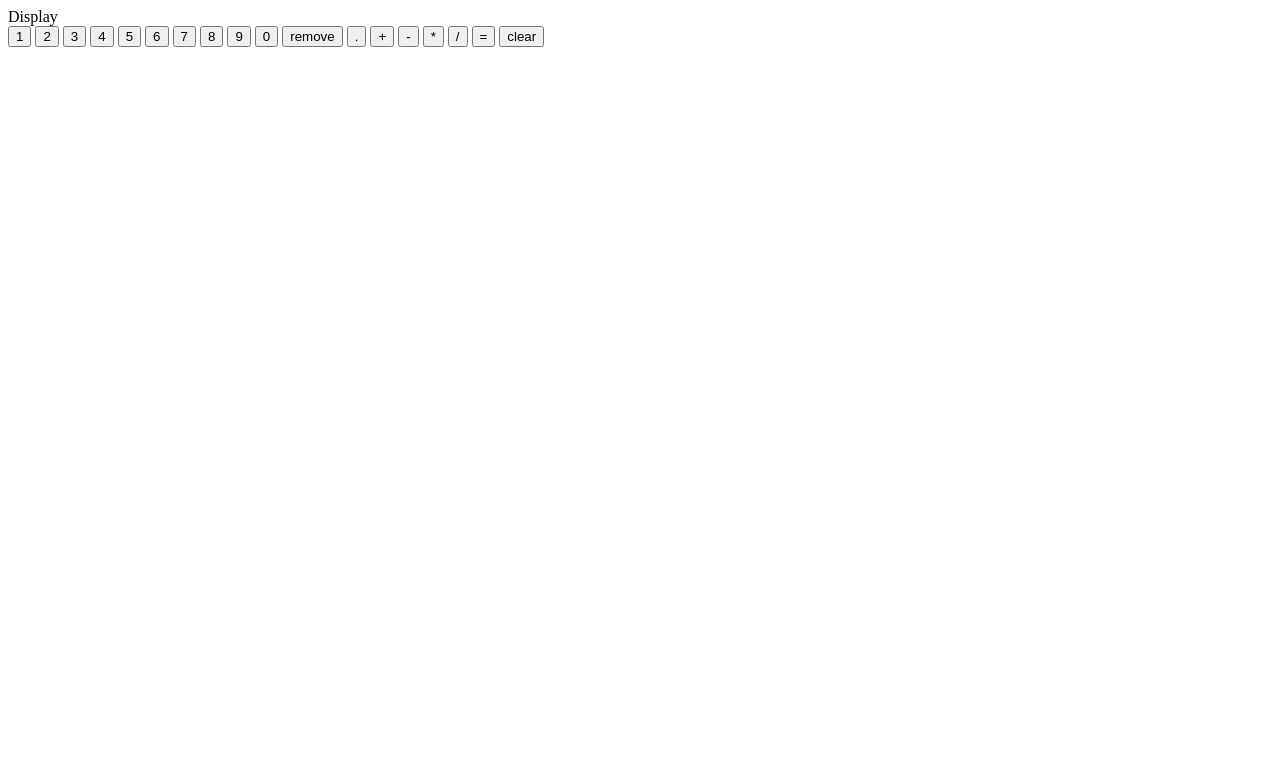
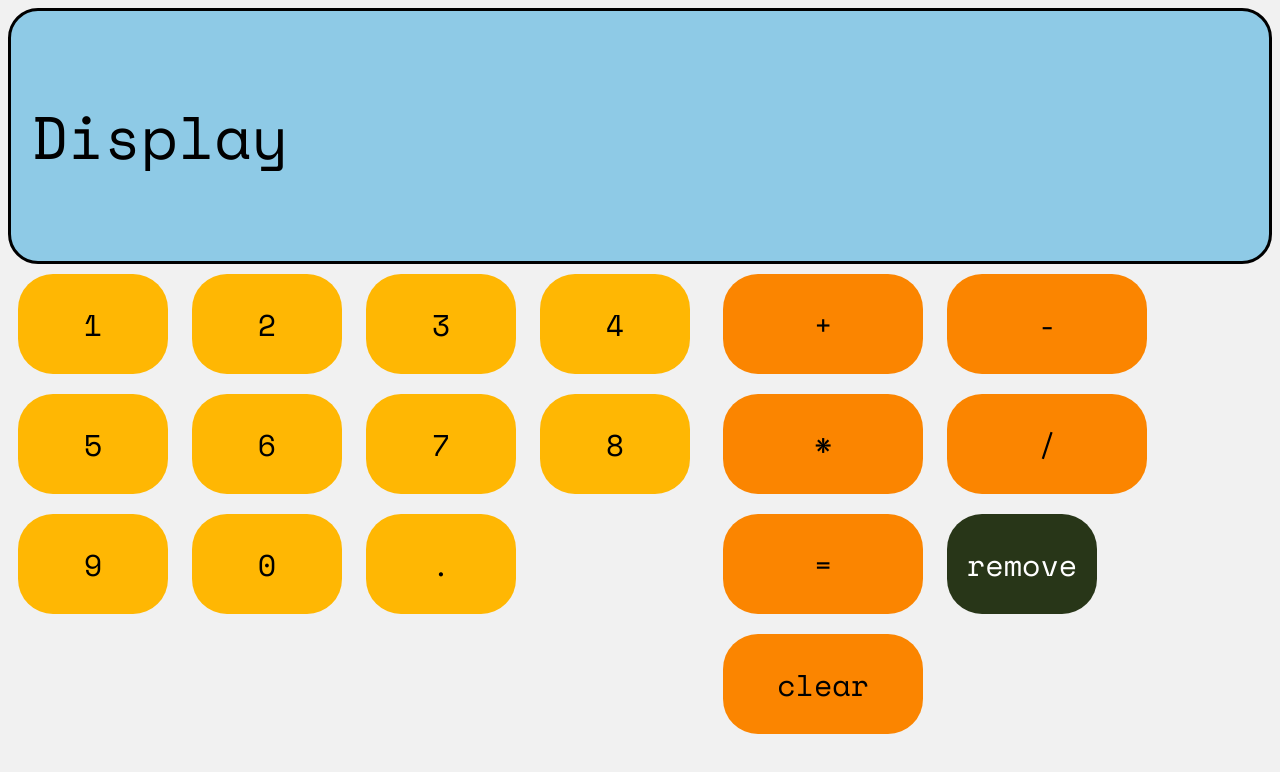
Before and after one commit to amalyakubov/Calculator-TheOdinProject, a plain HTML site: page index.html in a window 1280 px wide. Drawn offline with nearby package versions, Linux system fonts and the light colour scheme.

Commit message:
Improve UI and functionality
Add the styling to the calculator using an external style sheet
Add the possibility of performing an operation on the result of the
previous operation using a new variable that saves the result of the
previous calculation

```diff
--- a/index.html
+++ b/index.html
@@ -4,9 +4,14 @@
         <meta charset="UTF-8">
         <title>Calculator</title>
         <script src="./js.js" defer></script>
+        <link rel="stylesheet" href="/style.css">
     </head>
     <body>
-        <div>Display</div>
+        <div id="container">
+            <div id="numbersDisplay">Display</div>
+        </div>
+        <div id="maincontainer">
+            <div id="numbercontainer">
                 <button class="number">1</button>
                 <button class="number">2</button>
                 <button class="number">3</button>
@@ -17,13 +22,17 @@
                 <button class="number">8</button>
                 <button class="number">9</button>
                 <button class="number">0</button>
-        <button id="remove">remove</button>
                 <button  class="number" id="dot">.</button>
+            </div>
+            <div id="operationscontainer">
                 <button class="operations" id="addition">+</button>
                 <button class="operations" id="subtraction">-</button>
                 <button class="operations" id="multiplication">*</button>
                 <button class="operations" id="division">/</button>
                 <button class="operations" id="calc">=</button>
+                <button id="remove">remove</button>
                 <button class="operations" id="clear">clear</button>
+            </div>
+        </div>
     </body>
 </html>
--- a/js.js
+++ b/js.js
@@ -17,6 +17,8 @@ function divide(a, b) {
 let firstNumber = [];
 let operator;
 let secondNumber = [];
+let operated = false;
+let result = [];
 
 function operate(firstNumber, operator, secondNumber) {
     if (operator === '+') {
@@ -32,7 +34,7 @@ function operate(firstNumber, operator, secondNumber) {
     }
 }
 
-let display = document.querySelector('div');
+let display = document.getElementById('numbersDisplay');
 let displayValue;
 let buttons = document.body.getElementsByClassName('number');
 let operations = document.body.getElementsByClassName('operations');
@@ -48,6 +50,10 @@ Array.from(buttons).forEach(function(elem) {
                     displayValue = firstNumber.join('');
                     timeDotClicked = 1;
                 }
+            } else if (operated === true && secondNumber.length != 0) {
+                secondNumber = [];
+                secondNumber.push(+event.target.textContent);
+                displayValue = secondNumber.join('');
             } else {
             firstNumber.push(+event.target.textContent);
             displayValue = firstNumber.join('');
@@ -71,8 +77,15 @@ calc.addEventListener('click', (event) => {
         displayValue = 'Please enter the values first.';
 
     }
-    else {
+    else {;
         displayValue = operate(firstNumber, operator, secondNumber).toFixed(3);
+        operatorClicked = false;
+        firstNumber = [];
+        secondNumber = [];
+        operator = 0;
+        operated = true;
+        result = displayValue;
+        firstNumber.push(result);
     }
     display.textContent = displayValue;
 })
--- a/style.css
+++ b/style.css
@@ -0,0 +1,62 @@
+@import url('https://fonts.googleapis.com/css2?family=Space+Mono&display=swap');
+
+body {
+    background-color: #f1f1f1;
+}
+
+.number, #remove {
+    border-radius: 35px;
+    width: 150px;
+    margin: 10px;
+    height: 100px;
+    border: 0;
+    font-family: 'Space Mono', monospace;;
+    font-size: 30px;
+}
+
+.number {
+    background-color: #ffb703;
+}
+
+#container {
+    display: flex;
+    height: 250px;
+    border: 3px solid black;
+    border-radius: 30px;
+    margin: 0;
+    justify-content: flex-start;
+    align-items: center;
+    background-color: #8ecae6;
+}
+
+#numbersDisplay {
+    display: flex;
+    font-size: 60px;
+    font-family: 'Space Mono', monospace;;
+    margin-left: 20px;
+}
+
+.operations {
+    border-radius: 35px;
+    width: 200px;
+    margin: 10px;
+    height: 100px;
+    border: 0;
+    font-family: 'Space Mono', monospace;;
+    font-size: 30px;
+    background-color: #fb8500;
+}
+
+#maincontainer {
+    display: flex;
+    height: min-content;
+}
+
+#remove {
+    background-color: #283618;
+    color: white;
+}
+
+#operationscontainer {
+    align-items: center;
+}
```
Lines whose indentation alone changed are shown as unchanged.
